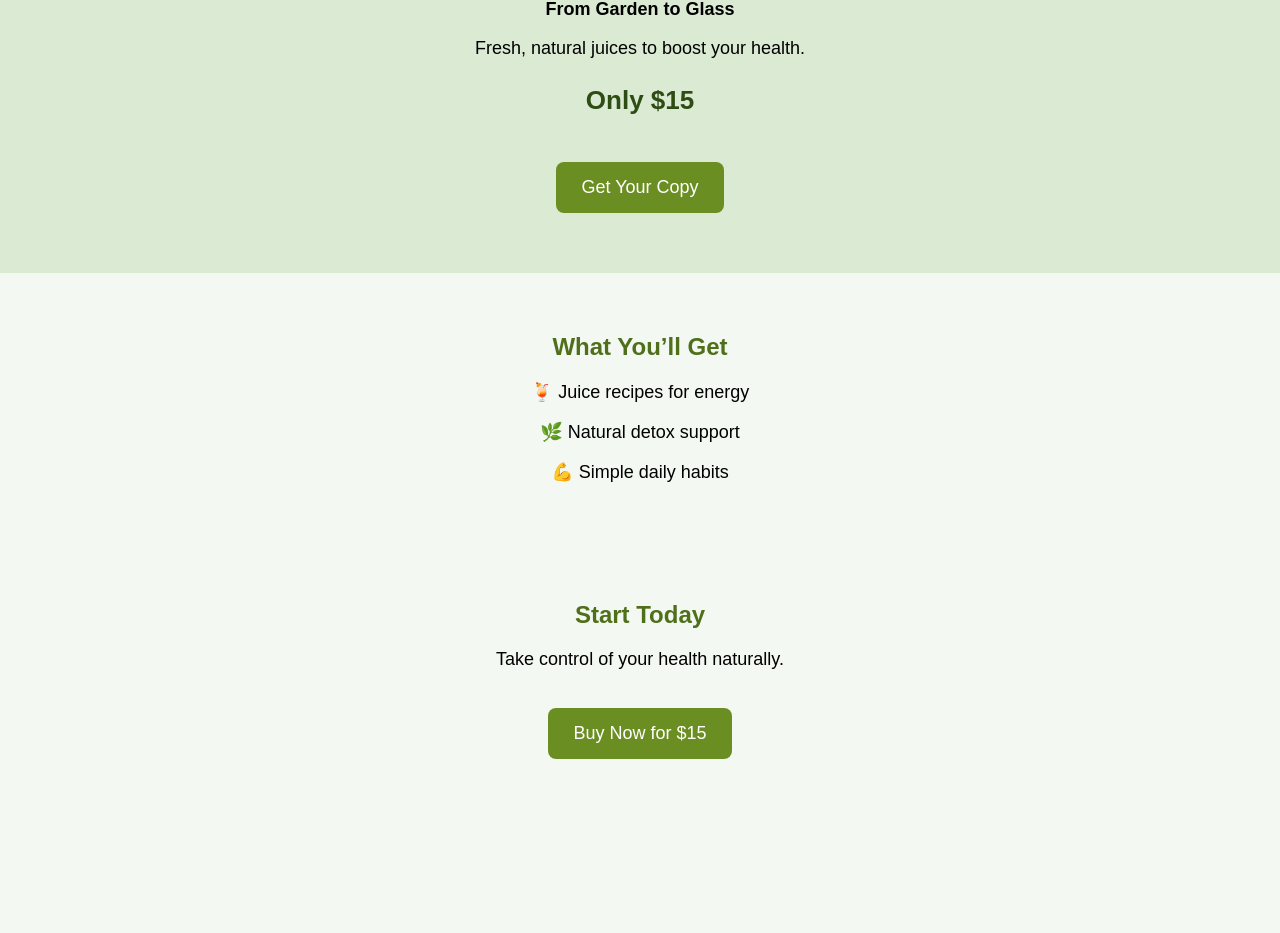
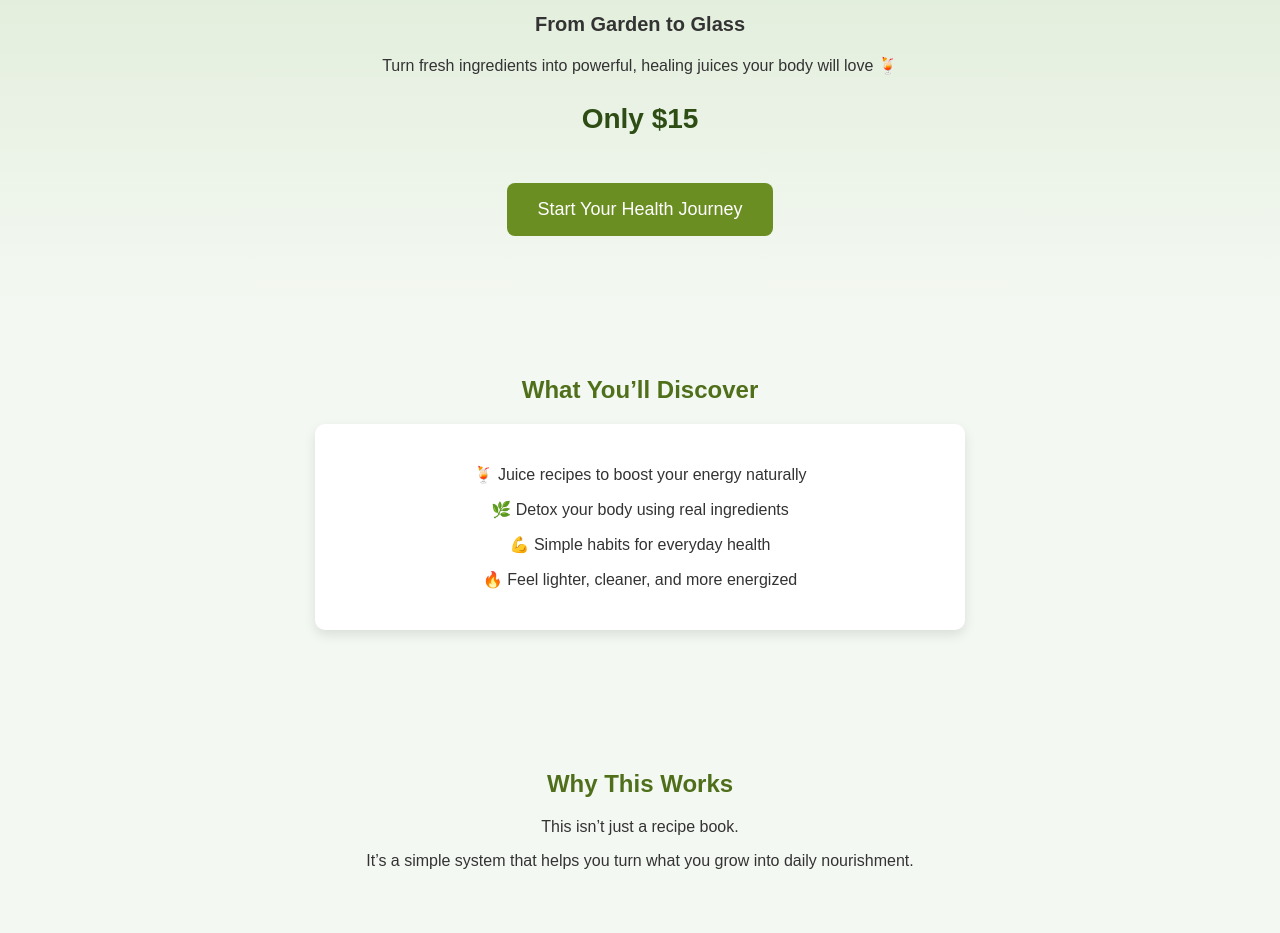
Before and after one commit to GardenGadgets/landing-page, a plain HTML site: page index.html in a window 1280 px wide. Shown: the part 151-1084 px from the top of the page. Before the commit the page ends 950 px from the top, so only its background shows below. Drawn offline with Linux system fonts and the light colour scheme.

Commit message:
Update index.html

```diff
--- a/index.html
+++ b/index.html
@@ -8,29 +8,28 @@
             font-family: Arial, sans-serif;
             margin: 0;
             background-color: #f4f8f2;
-            text-align: center;
+            color: #333;
         }
 
         .hero {
-            padding: 60px 20px;
-            background: #dbead3;
+            text-align: center;
+            padding: 70px 20px;
+            background: linear-gradient(to bottom, #dbead3, #f4f8f2);
         }
 
         h1 {
             color: #6b8e23;
-            font-size: 36px;
+            font-size: 40px;
+            margin-bottom: 10px;
         }
 
-        h2 {
-            color: #4f6f1a;
-        }
-
-        p {
-            font-size: 18px;
+        .subtitle {
+            font-size: 20px;
+            margin-bottom: 20px;
         }
 
         .price {
-            font-size: 26px;
+            font-size: 28px;
             font-weight: bold;
             color: #2e4d14;
         }
@@ -38,47 +37,90 @@
         .btn {
             background-color: #6b8e23;
             color: white;
-            padding: 15px 25px;
+            padding: 16px 30px;
             font-size: 18px;
-            border: none;
             border-radius: 8px;
             text-decoration: none;
             display: inline-block;
             margin-top: 20px;
         }
 
+        .btn:hover {
+            background-color: #556b1b;
+        }
+
         .section {
-            padding: 40px 20px;
+            padding: 50px 20px;
+            text-align: center;
+        }
+
+        .box {
+            background: white;
+            max-width: 600px;
+            margin: 20px auto;
+            padding: 25px;
+            border-radius: 10px;
+            box-shadow: 0 5px 12px rgba(0,0,0,0.1);
+        }
+
+        h2 {
+            color: #4f6f1a;
+        }
+
+        .footer {
+            text-align: center;
+            padding: 30px;
+            font-size: 14px;
+            color: #777;
         }
     </style>
 </head>
 
 <body>
 
+<!-- HERO -->
 <div class="hero">
     <h1>Healthy Garden Habits 🌿</h1>
-    <p><strong>From Garden to Glass</strong></p>
-    <p>Fresh, natural juices to boost your health.</p>
+    <p class="subtitle"><strong>From Garden to Glass</strong></p>
+
+    <p>Turn fresh ingredients into powerful, healing juices your body will love 🍹</p>
 
     <p class="price">Only $15</p>
 
-    <!-- BUTTON -->
-    <a href="https://gardenwhiz1.gumroad.com/l/egcazg" class="btn">Get Your Copy</a>
+    <a href="https://gardenwhiz1.gumroad.com/l/egcazg
+" class="btn">Start Your Health Journey</a>
 </div>
 
+<!-- BENEFITS -->
 <div class="section">
-    <h2>What You’ll Get</h2>
-    <p>🍹 Juice recipes for energy</p>
-    <p>🌿 Natural detox support</p>
-    <p>💪 Simple daily habits</p>
+    <h2>What You’ll Discover</h2>
+
+    <div class="box">
+        <p>🍹 Juice recipes to boost your energy naturally</p>
+        <p>🌿 Detox your body using real ingredients</p>
+        <p>💪 Simple habits for everyday health</p>
+        <p>🔥 Feel lighter, cleaner, and more energized</p>
+    </div>
 </div>
 
+<!-- WHY IT WORKS -->
 <div class="section">
-    <h2>Start Today</h2>
-    <p>Take control of your health naturally.</p>
+    <h2>Why This Works</h2>
+    <p>This isn’t just a recipe book.</p>
+    <p>It’s a simple system that helps you turn what you grow into daily nourishment.</p>
+</div>
 
-    <!-- BUTTON AGAIN -->
-    <a href="https://gardenwhiz1.gumroad.com/l/egcazg" class="btn">Buy Now for $15</a>
+<!-- FINAL CTA -->
+<div class="section">
+    <h2>Ready to Feel the Difference?</h2>
+    <p>Your body deserves better. Start today.</p>
+
+    <a href="https://gardenwhiz1.gumroad.com/l/egcazg
+" class="btn">Buy Now for $15</a>
+</div>
+
+<div class="footer">
+    <p>© Healthy Garden Habits</p>
 </div>
 
 </body>
```
